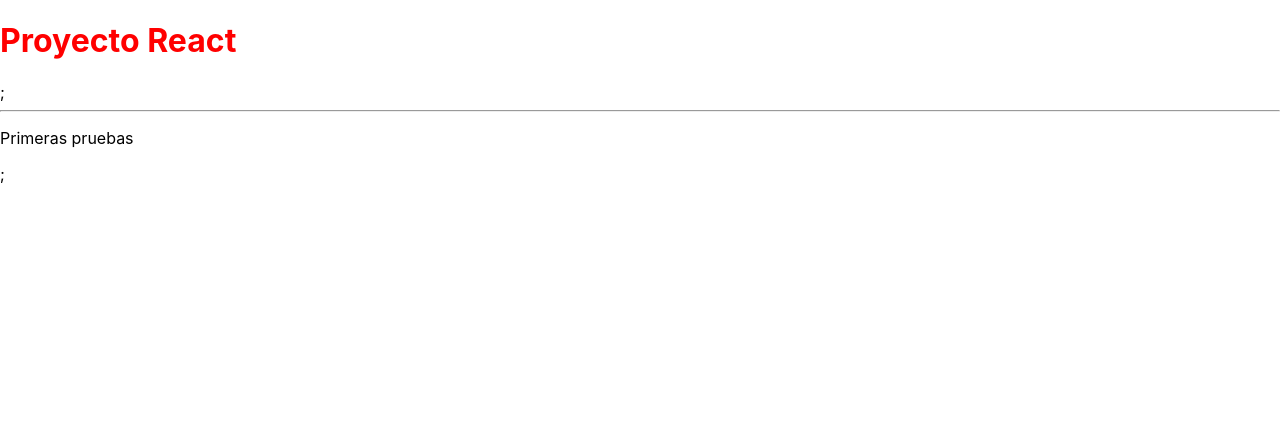
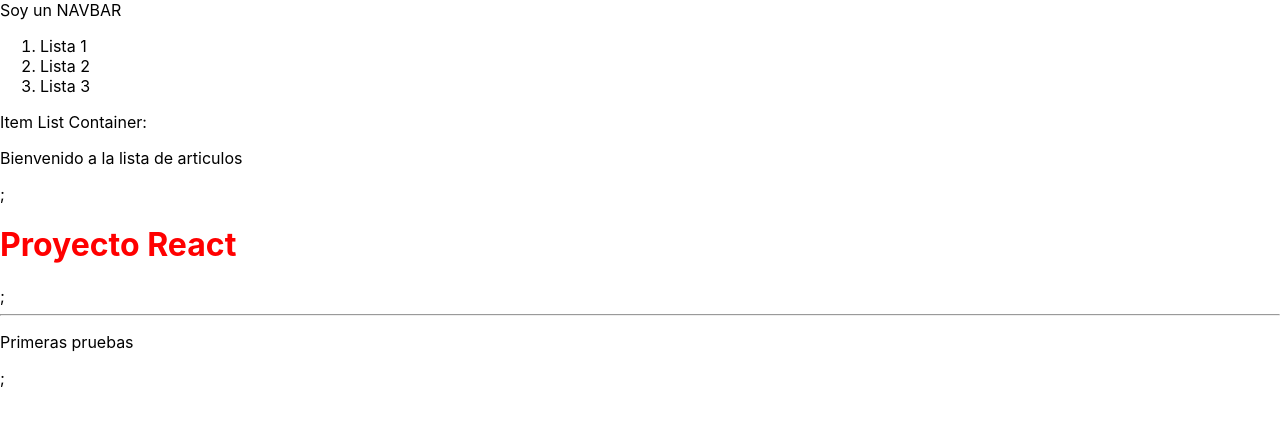
Before and after one commit to EzequielG07/Proyecto-React-Coderhouse, a React (Create React App) app: page / in a window 1280 px wide. Shown: the top 422 px of the page. Built offline with nearby package versions, Linux system fonts and the light colour scheme.

Commit message:
Se agregaron los componentes Navbar e ItemList...

```diff
--- a/src/App.js
+++ b/src/App.js
@@ -1,8 +1,12 @@
 import "./App.css";
+import ItemListContainer from "./components/ItemListContainer";
+import NavBar from "./components/NavBar";
 
 const App = () => {
   return (
     <>
+      <NavBar />
+      <ItemListContainer greeting="Bienvenido a la lista de articulos" />
       <h1 className="titulo">Proyecto React</h1>;
       <hr />
       <p>Primeras pruebas</p>;
--- /dev/null
+++ b/src/components/ItemListContainer.js
@@ -0,0 +1,15 @@
+const ItemListContainer = (props) => {
+  return (
+    <>
+      <div>
+        Item List Container:
+        <p>
+          <span>{props.greeting}</span>
+        </p>
+      </div>
+      ;
+    </>
+  );
+};
+
+export default ItemListContainer;
--- /dev/null
+++ b/src/components/NavBar.js
@@ -0,0 +1,14 @@
+const NavBar = () => {
+  return (
+    <header>
+      <span>Soy un NAVBAR</span>
+      <ol>
+        <li>Lista 1</li>
+        <li>Lista 2</li>
+        <li>Lista 3</li>
+      </ol>
+    </header>
+  );
+};
+
+export default NavBar;
```
Also changed, not shown: 1 other file (tests, documents, lock files or other folders).
